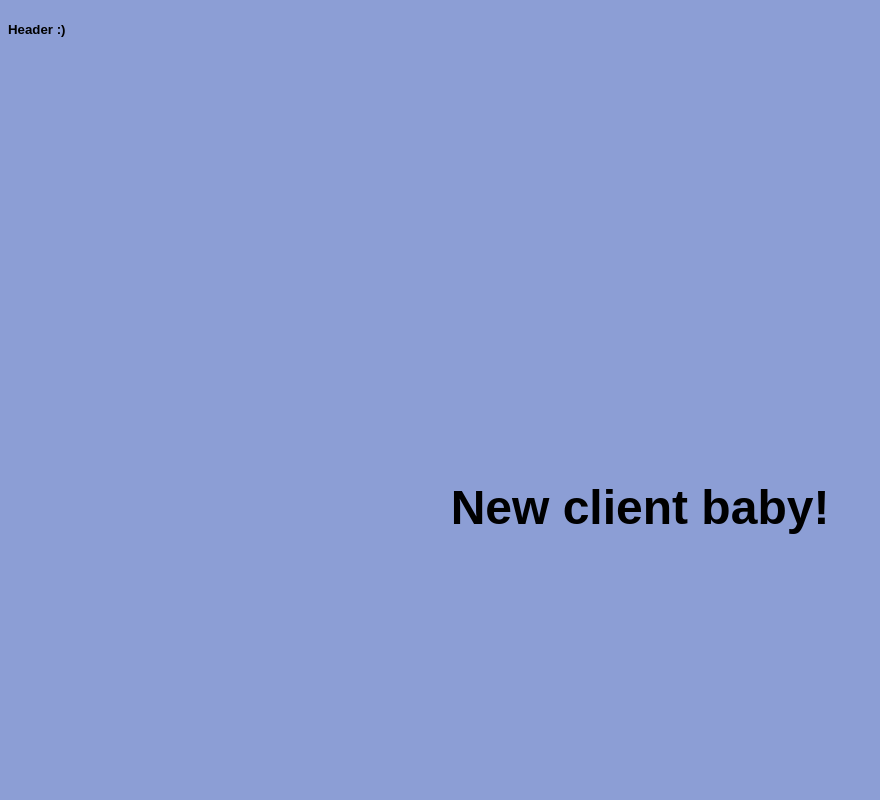
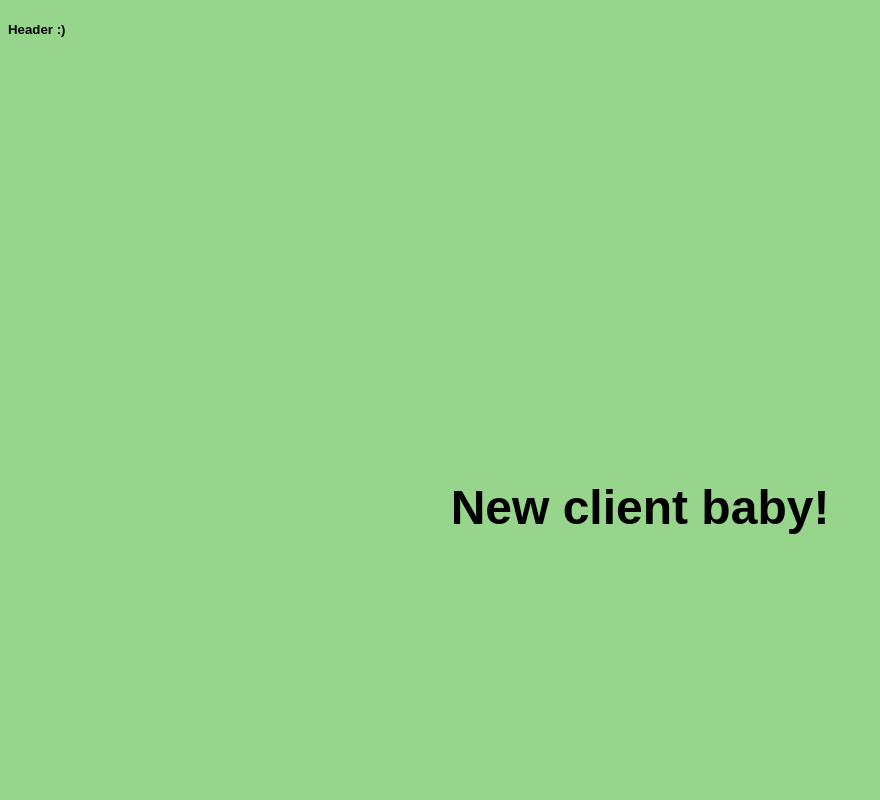
Before and after one commit to fjinkis/test, a website: page client/index.html in a window 1280 px wide. Shown: the top 800 px of the page, without its empty margins (0-880 px from the left). Drawn offline with Linux system fonts and the light colour scheme.

Commit message:
Fix pointers

```diff
--- a/client/index.html
+++ b/client/index.html
@@ -1,7 +1,7 @@
 <!doctype html>
 
 <html style="
-    background: #8c9ed5;
+    background: #98d58c;
     font-family: fantasy;
     align-items: center;
     align-content: center;
```
Also changed, not shown: .circleci/config.yml.
